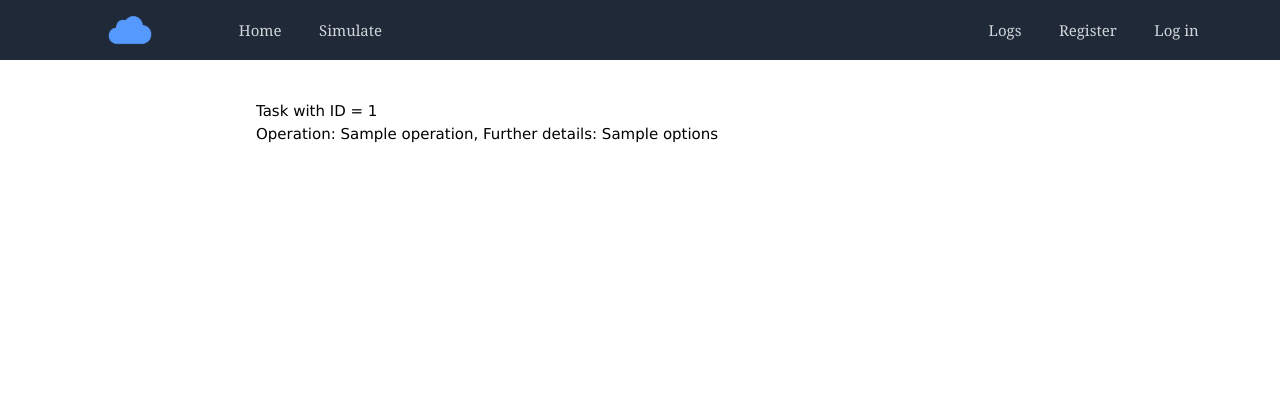
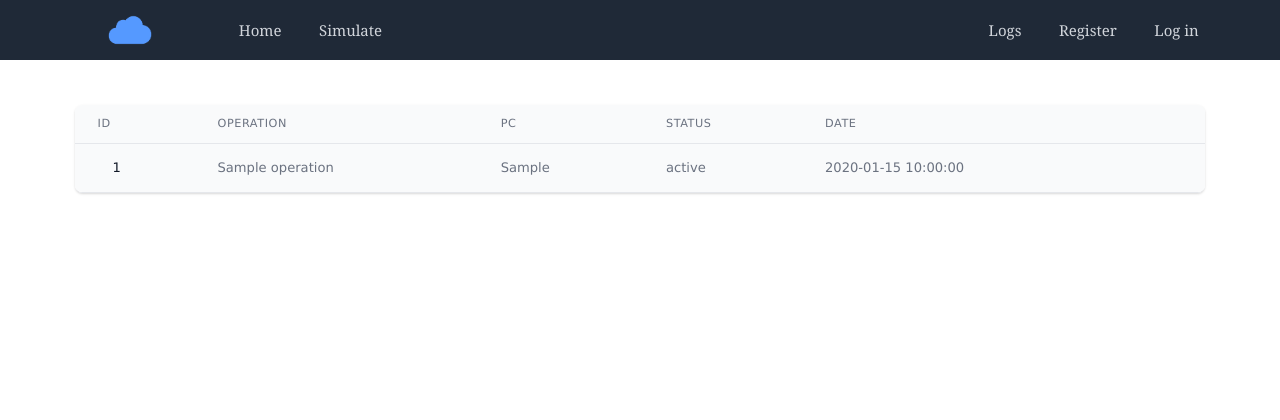
Before and after one commit to CW3A1/flask, a Python web app: template templates/history.html in a window 1280 px wide; the page is wider, and only the part inside the window is pictured. Shown: the top 420 px of that part. Run offline with Jinja, Linux system fonts and the light colour scheme; the template is opened without the code that fills it: most values are stand-ins (such as "Sample title", 1, 10 or a date in 2020).

Commit message:
change layout of history and logs

```diff
--- a/templates/history.html
+++ b/templates/history.html
@@ -1,12 +1,58 @@
 {% extends 'template.html' %}
 {% block content %}
-
-{% for i in tasks %}
-<div class='flex flex-col' style="position:relative;left:20vw;top:5vh;">
-  <a href="{{ url_for('status',task_id=i['task_id']) }}" class="hover:text-blue-500">Task with ID = {{ i['task_id'] }}  </a>
-  <p>Operation: {{i['input_values']['operation']}}, Further details: {{i['input_values']['options']}} </p>
-  <p>&nbsp;</p>
+<div class="flex flex-col sm:px-6 lg:px-20 sm:pt-4 lg:pt-12">
+  <div class="-my-2 overflow-x-auto sm:-mx-6 lg:-mx-8">
+    <div class="py-2 align-middle inline-block min-w-full sm:px-6 lg:px-8">
+      <div class=" shadow overflow-hidden border-b border-gray-200 sm:rounded-lg">
+        <table class="min-w-full divide-y divide-gray-200">
+          <thead class="bg-gray-50">
+            <tr>
+              <th scope="col" class="px-6 py-3 text-left text-xs font-medium text-gray-500 uppercase tracking-wider">ID</th>
+              <th scope="col" class="px-6 py-3 text-left text-xs font-medium text-gray-500 uppercase tracking-wider">Operation</th>
+              <th scope="col" class="px-6 py-3 text-left text-xs font-medium text-gray-500 uppercase tracking-wider">PC</th>
+              <th scope="col" class="px-6 py-3 text-left text-xs font-medium text-gray-500 uppercase tracking-wider">Status</th>
+              <th scope="col" class="px-6 py-3 text-left text-xs font-medium text-gray-500 uppercase tracking-wider">Date</th>
+              <th scope="col" class="relative px-6 py-3">
+                <span class="sr-only">View</span>
+              </th>
+            </tr>
+          </thead>
+          <tbody class="bg-white divide-y divide-gray-200">
+            {% for i in tasks %}
+            <tr class="bg-gray-50">
+              <td class="px-6 py-4 whitespace-nowrap">
+                <div class="flex items-center">
+                  <div class="ml-4">
+                    <div class="text-sm font-medium text-gray-900">
+                      {{i['task_id']}}
+                    </div>
+                  </div>
+                </div>
+              </td>
+              <td class="px-6 py-4 whitespace-nowrap">
+                <div class="text-sm text-gray-500">{{i['input_values']['operation']}}</div>
+              </td>
+              <td class="px-6 py-4 whitespace-nowrap">
+                <div class="text-sm text-gray-500">{{i['pc']}}</div>
+              </td>
+              <td class="px-6 py-4 whitespace-nowrap">
+                <div class="text-sm text-gray-500">{{i['status']}}</div>
+              </td>
+              <td class="px-6 py-4 whitespace-nowrap">
+                <div class="text-sm text-gray-500">{{humanReadableTime(i['unix_time'])}}</div>
+              </td>
+              <td class="px-6 py-4 whitespace-nowrap text-right text-sm font-medium">
+                {% if i['status'] == 1 %}
+                <a href="{{url_for('status',task_id=i['task_id'])}}" class="text-indigo-600 hover:text-indigo-900">View</a>
+                {% endif %}
+              </td>
+              {% else %}
+            </tr>
+            {% endfor %}
+          </tbody>
+        </table>
+      </div>
+    </div>
+  </div>
 </div>
-{% endfor %}
-
 {% endblock %}
```
Also changed, not shown: templates/logs.html (+33 -8 lines).
